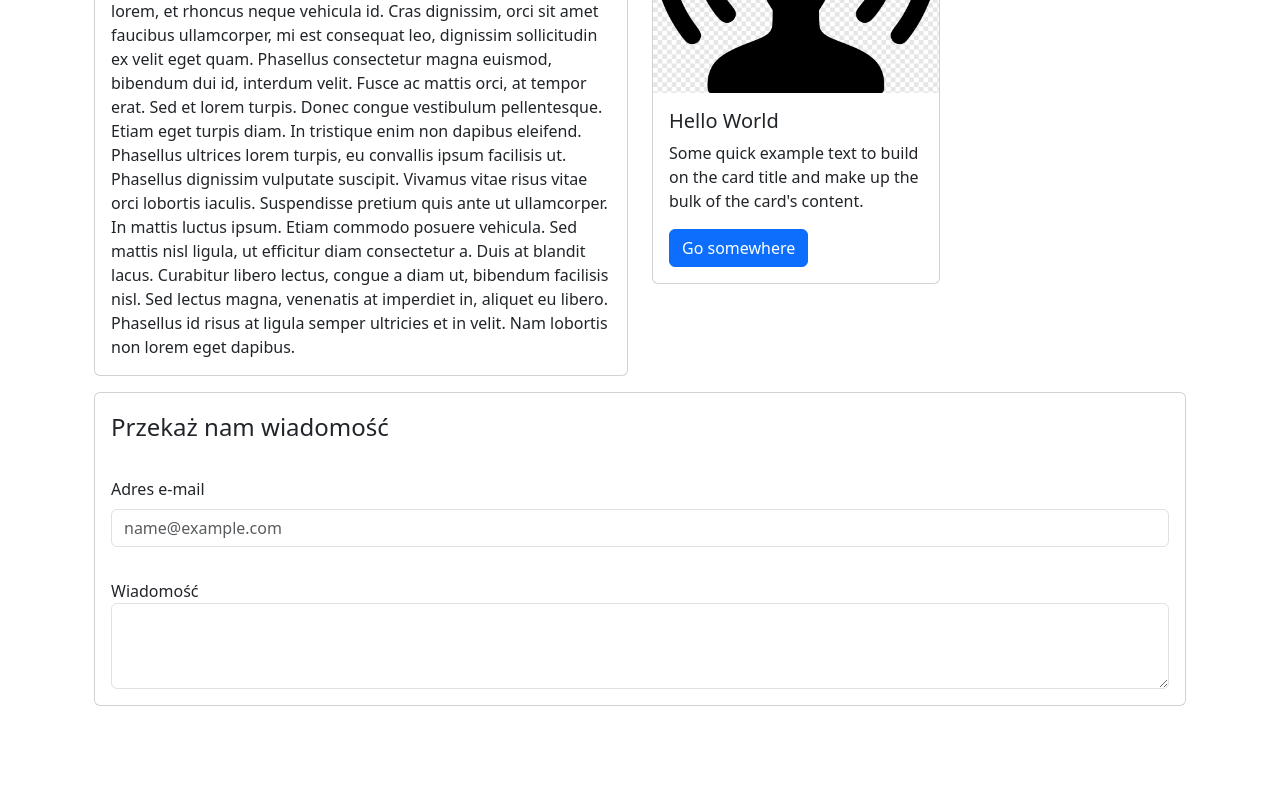
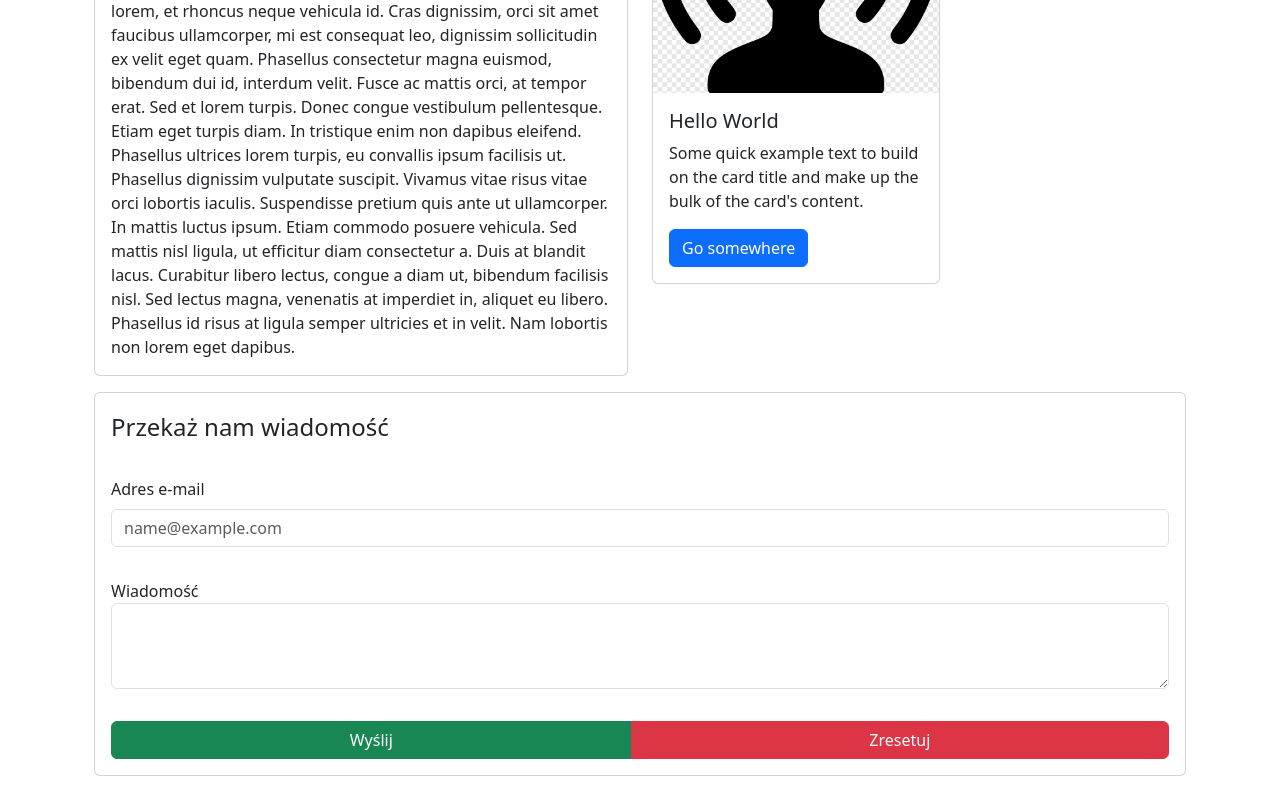
Before and after one commit to nic00la1/bootstrapConnectTEB, an Angular app: page / in a window 1280 px wide. Shown: the part 274-1074 px from the top of the page. Before the commit the page ends 1004 px from the top, so only its background shows below. Built offline with nearby package versions, Linux system fonts and the light colour scheme.

Commit message:
buttons added

```diff
--- a/src/app/app.component.html
+++ b/src/app/app.component.html
@@ -47,7 +47,7 @@
 
   <form class="card mt-3 ">
     <legend class="m-3">Przekaż nam wiadomość</legend>
-    <div class="mb-3 m-3">
+    <div class="m-3">
       <label for="exampleInputEmail1" class="form-label">Adres e-mail</label>
       <input type="email" class="form-control" id="exampleInputEmail1" aria-describedby="emailHelp" placeholder="name@example.com">
     </div>
@@ -56,5 +56,10 @@
       <label for="exampleFormControlTextarea1">Wiadomość</label>
       <textarea class="form-control" id="exampleFormControlTextarea1" rows="3"></textarea>
     </div>
+
+    <div class="btn-group m-3" role="group" aria-label="Basic example">
+      <button type="button" class="btn btn-success">Wyślij</button>
+      <button type="button" class="btn btn-danger">Zresetuj</button>
+    </div>
   </form>
 </div>
```
